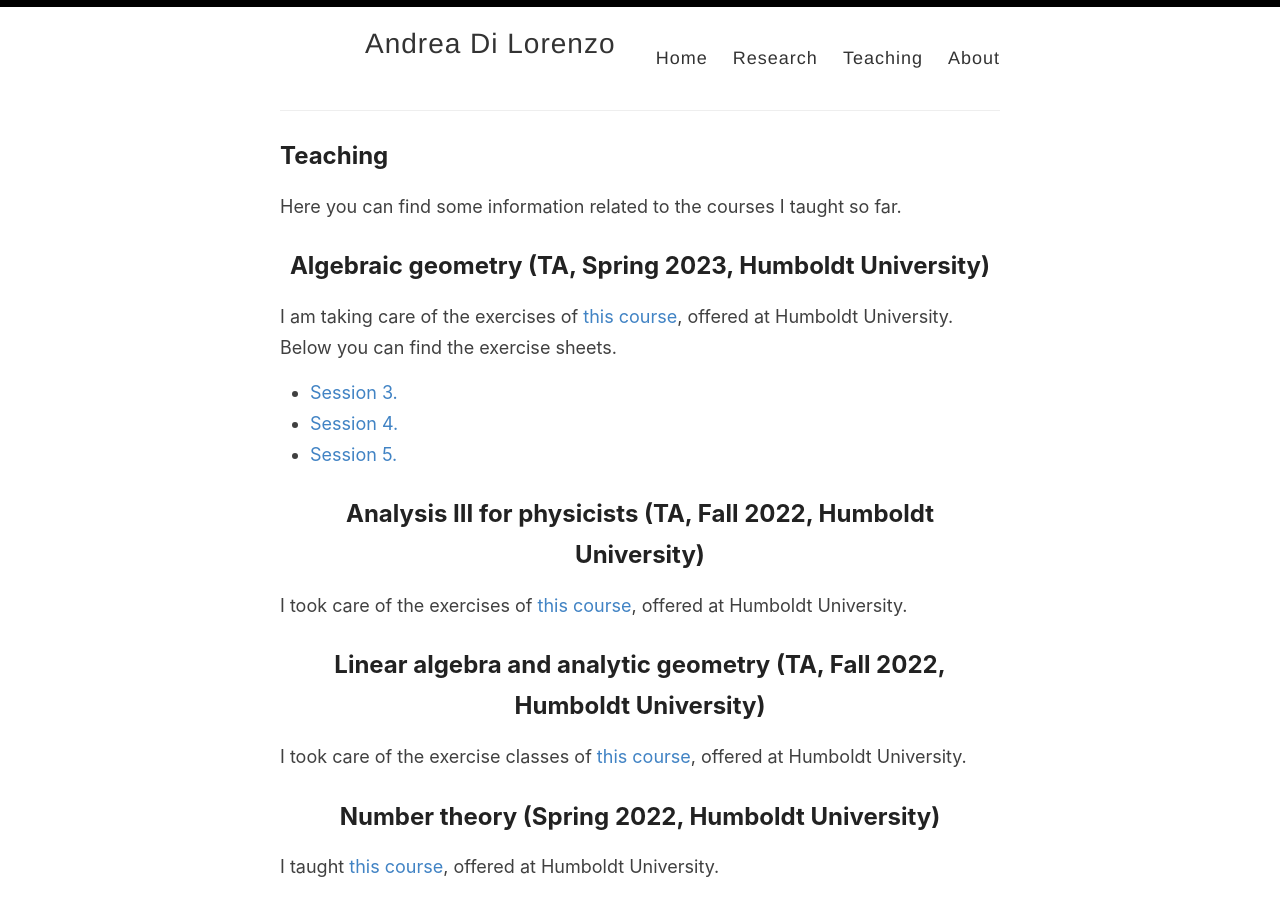
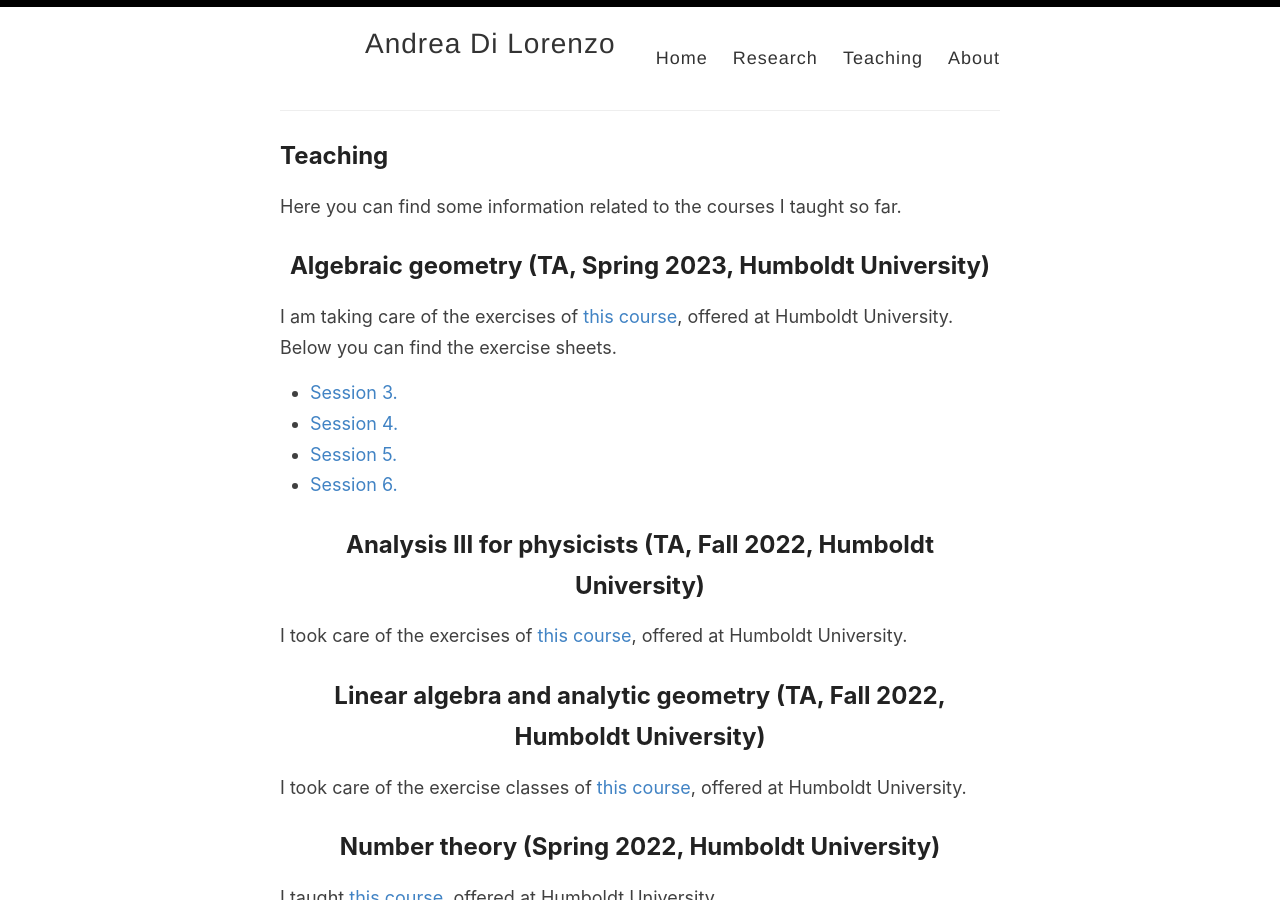
Before and after one commit to anddil/anddil.github.io, a Jekyll site: the page built from _pages/teaching.md, in a window 1280 px wide and 900 px high. Built offline with Jekyll 4.4.1, drawn with Linux system fonts in a browser that asks for light colours.

Commit message:
Update teaching.md

```diff
--- a/_pages/teaching.md
+++ b/_pages/teaching.md
@@ -12,6 +12,7 @@ I am taking care of the exercises of [this course](http://www-irm.mathematik.hu-
 - [Session 3.](AG23/AG_exercises_3.pdf)
 - [Session 4.](AG23/AG_exercises_4.pdf)
 - [Session 5.](AG23/AG_exercises_5.pdf)
+- [Session 6.](AG23/AG_exercises_6.pdf)
 
 
 ## Analysis III for physicists (TA, Fall 2022, Humboldt University)
```
